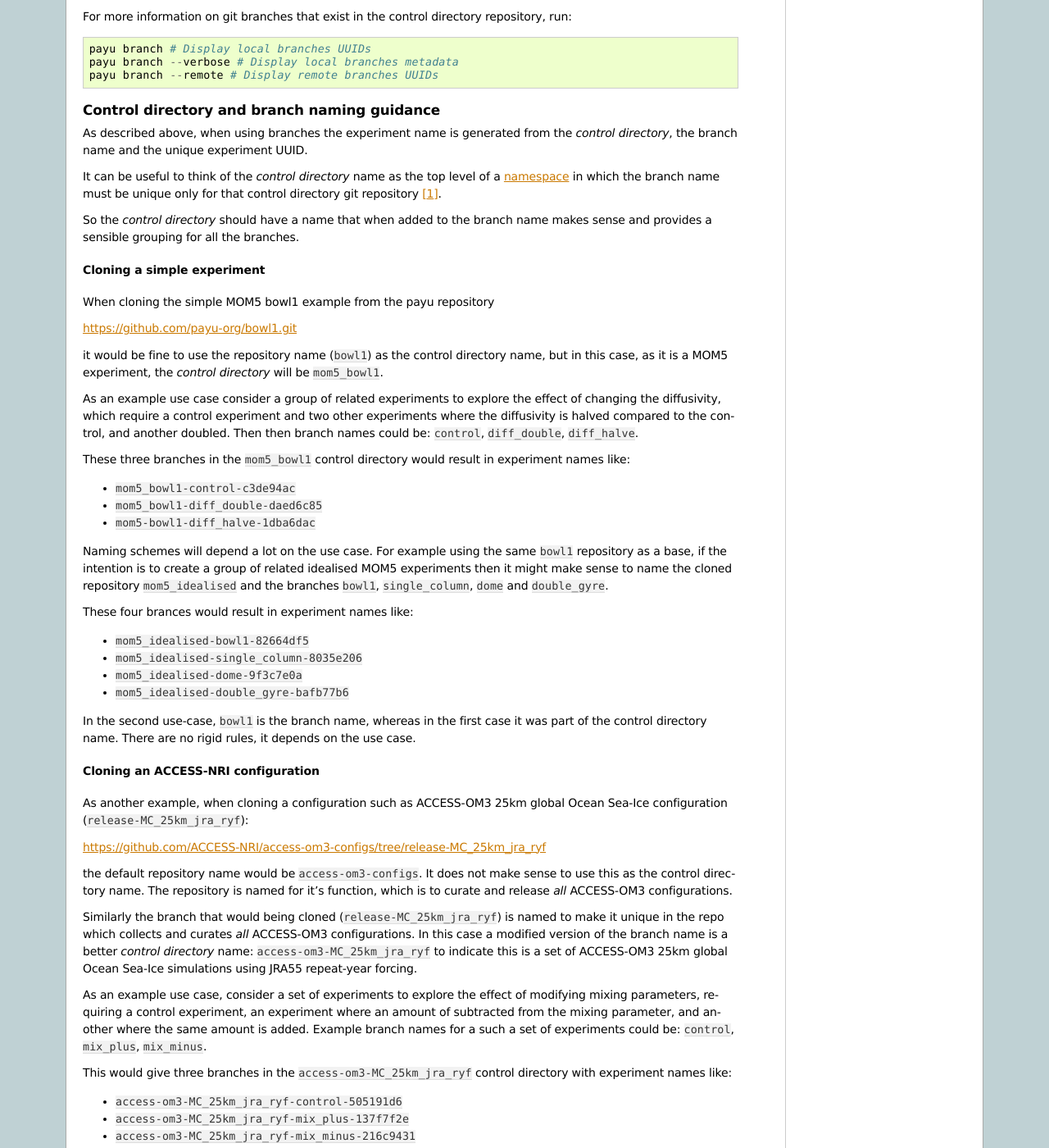
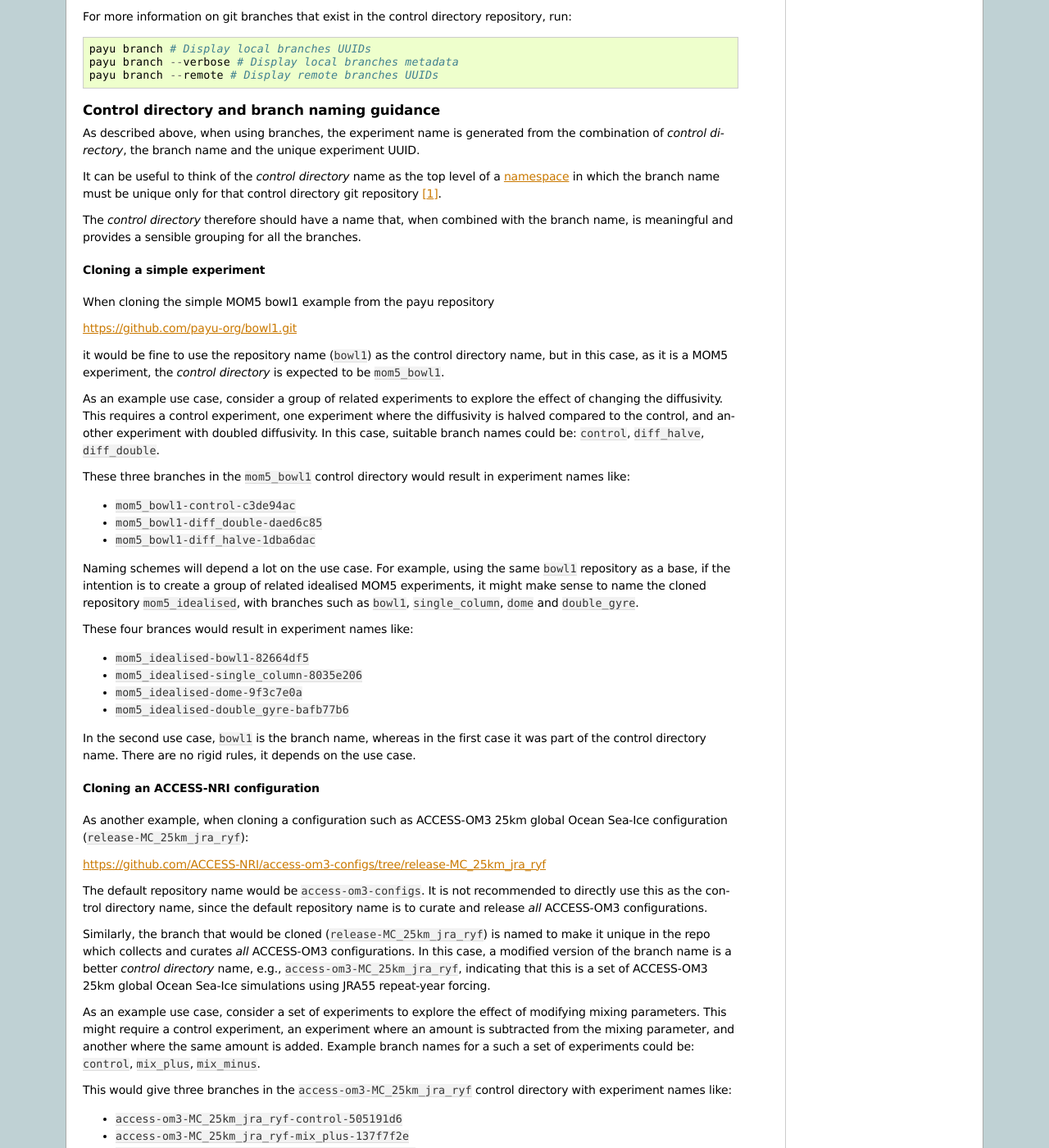
Before and after one commit to payu-org/payu, a Sphinx documentation site: the page built from docs/source/usage.rst, in a window 1280 px wide and 1400 px high, scrolled down 8772 px. Shown: the whole window at 82% size. Built offline with Sphinx 7.4.7, drawn with Linux system fonts in a browser that asks for light colours.

Commit message:
Apply suggestions from code review
Co-authored-by: Qianhui Chen <qianhui.chen@anu.edu.au>

```diff
--- a/docs/source/usage.rst
+++ b/docs/source/usage.rst
@@ -542,15 +542,15 @@ repository, run::
 Control directory and branch naming guidance
 --------------------------------------------
 
-As described above, when using branches the experiment name is generated from the
+As described above, when using branches, the experiment name is generated from the combination of
 *control directory*, the branch name and the unique experiment UUID.
 
 It can be useful to think of the *control directory* name as the top level of a
 namespace_ in which the branch name must be unique only for that control directory
 git repository [#fbranch]_.
 
-So the *control directory* should have a name that when added to the branch name makes
-sense and provides a sensible grouping for all the branches.
+The *control directory* therefore should have a name that, when combined with the branch name, is
+meaningful and provides a sensible grouping for all the branches.
 
 .. _namespace: https://en.wikipedia.org/wiki/Namespace
 
@@ -562,25 +562,25 @@ When cloning the simple MOM5 bowl1 example from the payu repository
 https://github.com/payu-org/bowl1.git
 
 it would be fine to use the repository name (``bowl1``) as the control directory
-name, but in this case, as it is a MOM5 experiment, the *control directory* will be
+name, but in this case, as it is a MOM5 experiment, the *control directory* is expected to be
 ``mom5_bowl1``.
 
-As an example use case consider a group of related experiments to explore the effect
-of changing the diffusivity, which require a control experiment and two other experiments
-where the diffusivity is halved compared to the control, and another doubled. Then
-then branch names could be: ``control``, ``diff_double``, ``diff_halve``.
+As an example use case, consider a group of related experiments to explore the effect
+of changing the diffusivity. This requires a control experiment, one experiment where the
+diffusivity is halved compared to the control, and another experiment with doubled diffusivity.
+In this case, suitable branch names could be: ``control``, ``diff_halve``, ``diff_double``.
 
 These three branches in the ``mom5_bowl1`` control directory would result in experiment
 names like:
 
 * ``mom5_bowl1-control-c3de94ac``
 * ``mom5_bowl1-diff_double-daed6c85``
-* ``mom5-bowl1-diff_halve-1dba6dac``
+* ``mom5_bowl1-diff_halve-1dba6dac``
 
-Naming schemes will depend a lot on the use case. For example using the same ``bowl1``
+Naming schemes will depend a lot on the use case. For example, using the same ``bowl1``
 repository as a base, if the intention is to create a group of related idealised MOM5
-experiments then it might make sense to name the cloned repository ``mom5_idealised``
-and the branches ``bowl1``, ``single_column``, ``dome`` and ``double_gyre``.
+experiments, it might make sense to name the cloned repository ``mom5_idealised``,
+with branches such as ``bowl1``, ``single_column``, ``dome`` and ``double_gyre``.
 
 These four brances would result in experiment names like:
 
@@ -589,7 +589,7 @@ These four brances would result in experiment names like:
 * ``mom5_idealised-dome-9f3c7e0a``
 * ``mom5_idealised-double_gyre-bafb77b6``
 
-In the second use-case, ``bowl1`` is the branch name, whereas in the first case it
+In the second use case, ``bowl1`` is the branch name, whereas in the first case it
 was part of the control directory name. There are no rigid rules, it depends on
 the use case.
 
@@ -602,19 +602,19 @@ Ocean Sea-Ice configuration (``release-MC_25km_jra_ryf``):
 
 https://github.com/ACCESS-NRI/access-om3-configs/tree/release-MC_25km_jra_ryf
 
-the default repository name would be ``access-om3-configs``. It does not make
-sense to use this as the control directory name. The repository is named for
-it's function, which is to curate and release *all* ACCESS-OM3 configurations.
+The default repository name would be ``access-om3-configs``. It is not recommended
+to directly use this as the control directory name, since the default repository name is to
+curate and release *all* ACCESS-OM3 configurations.
 
-Similarly the branch that would being cloned (``release-MC_25km_jra_ryf``) is named
+Similarly, the branch that would be cloned (``release-MC_25km_jra_ryf``) is named
 to make it unique in the repo which collects and curates *all* ACCESS-OM3 configurations.
-In this case a modified version of the branch name is a better *control directory*
-name: ``access-om3-MC_25km_jra_ryf`` to indicate this is a set of ACCESS-OM3 25km global
+In this case, a modified version of the branch name is a better *control directory*
+name, e.g., ``access-om3-MC_25km_jra_ryf``, indicating that this is a set of ACCESS-OM3 25km global
 Ocean Sea-Ice simulations using JRA55 repeat-year forcing.
 
 As an example use case, consider a set of experiments to explore the effect of
-modifying mixing parameters, requiring a control experiment, an experiment where
-an amount of subtracted from the mixing parameter, and another where the same
+modifying mixing parameters. This might require a control experiment, an experiment where
+an amount is subtracted from the mixing parameter, and another where the same
 amount is added. Example branch names for a such a set of experiments could
 be: ``control``, ``mix_plus``, ``mix_minus``.
 
```
